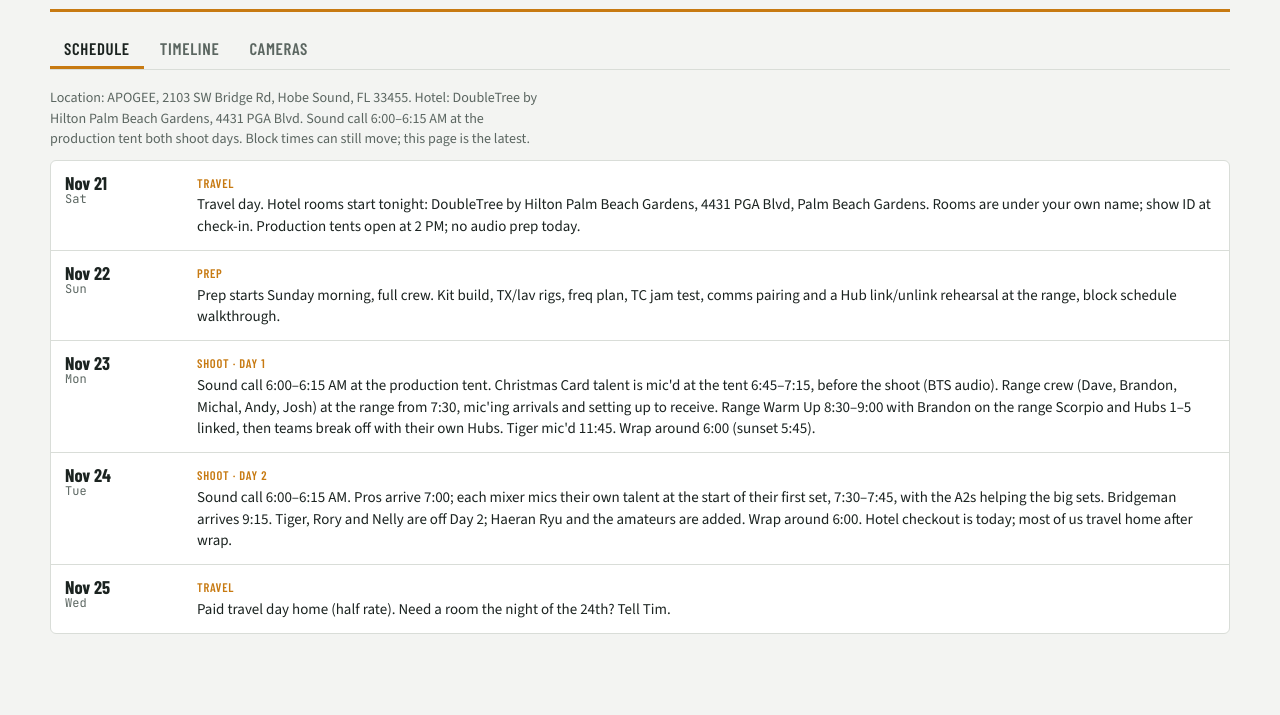
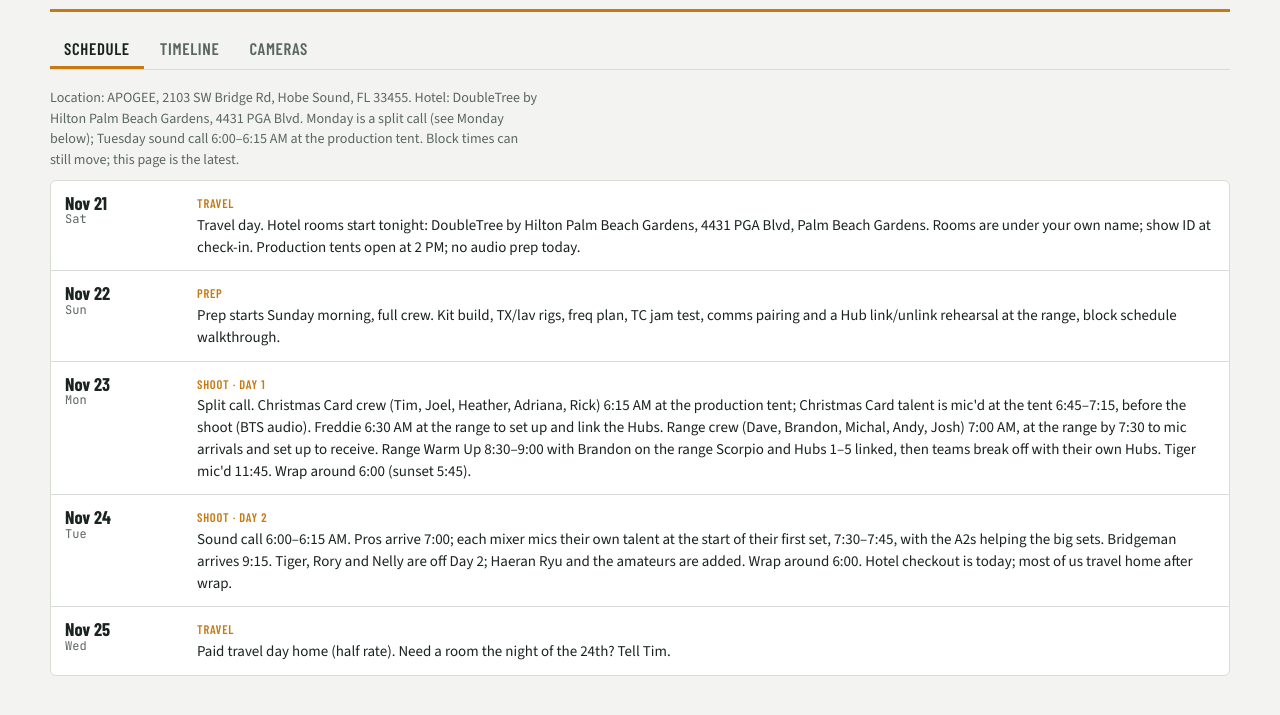
Before and after one commit to Sorpico/ts-crew, a plain HTML site: page index.html in a window 1280 px wide. Shown: the part 81-796 px from the top of the page. Drawn offline with nearby package versions, Linux system fonts and the light colour scheme.

Commit message:
Monday split call times
Co-Authored-By: Claude Opus 5.5 <noreply@anthropic.com>
Claude-Session: https://claude.ai/code/session_01Cu9tCEs3nu2uxzxxk9ftru

```diff
--- a/index.html
+++ b/index.html
@@ -267,11 +267,11 @@ var CREW=[{"id": "tim", "name": "Tim Alward", "role": "Lead", "status": "Locked"
 var DAYS=[
  {d:'Sat Nov 21',k:'Travel',t:'Travel day. Hotel rooms start tonight: DoubleTree by Hilton Palm Beach Gardens, 4431 PGA Blvd, Palm Beach Gardens. Rooms are under your own name; show ID at check-in. Production tents open at 2 PM; no audio prep today.'},
  {d:'Sun Nov 22',k:'Prep',t:'Prep starts Sunday morning, full crew. Kit build, TX/lav rigs, freq plan, TC jam test, comms pairing and a Hub link/unlink rehearsal at the range, block schedule walkthrough.'},
- {d:'Mon Nov 23',k:'Shoot · Day 1',t:'Sound call 6:00–6:15 AM at the production tent. Christmas Card talent is mic\'d at the tent 6:45–7:15, before the shoot (BTS audio). Range crew (Dave, Brandon, Michal, Andy, Josh) at the range from 7:30, mic\'ing arrivals and setting up to receive. Range Warm Up 8:30–9:00 with Brandon on the range Scorpio and Hubs 1–5 linked, then teams break off with their own Hubs. Tiger mic\'d 11:45. Wrap around 6:00 (sunset 5:45).'},
+ {d:'Mon Nov 23',k:'Shoot · Day 1',t:'Split call. Christmas Card crew (Tim, Joel, Heather, Adriana, Rick) 6:15 AM at the production tent; Christmas Card talent is mic\'d at the tent 6:45–7:15, before the shoot (BTS audio). Freddie 6:30 AM at the range to set up and link the Hubs. Range crew (Dave, Brandon, Michal, Andy, Josh) 7:00 AM, at the range by 7:30 to mic arrivals and set up to receive. Range Warm Up 8:30–9:00 with Brandon on the range Scorpio and Hubs 1–5 linked, then teams break off with their own Hubs. Tiger mic\'d 11:45. Wrap around 6:00 (sunset 5:45).'},
  {d:'Tue Nov 24',k:'Shoot · Day 2',t:'Sound call 6:00–6:15 AM. Pros arrive 7:00; each mixer mics their own talent at the start of their first set, 7:30–7:45, with the A2s helping the big sets. Bridgeman arrives 9:15. Tiger, Rory and Nelly are off Day 2; Haeran Ryu and the amateurs are added. Wrap around 6:00. Hotel checkout is today; most of us travel home after wrap.'},
  {d:'Wed Nov 25',k:'Travel',t:'Paid travel day home (half rate). Need a room the night of the 24th? Tell Tim.'}];
 function schedule(){
- return '<p class="note">Location: APOGEE, 2103 SW Bridge Rd, Hobe Sound, FL 33455. Hotel: DoubleTree by Hilton Palm Beach Gardens, 4431 PGA Blvd. Sound call 6:00–6:15 AM at the production tent both shoot days. Block times can still move; this page is the latest.</p><div class="card">'+
+ return '<p class="note">Location: APOGEE, 2103 SW Bridge Rd, Hobe Sound, FL 33455. Hotel: DoubleTree by Hilton Palm Beach Gardens, 4431 PGA Blvd. Monday is a split call (see Monday below); Tuesday sound call 6:00–6:15 AM at the production tent. Block times can still move; this page is the latest.</p><div class="card">'+
  DAYS.map(function(x){return '<div class="day"><div class="d">'+x.d.split(' ').slice(1).join(' ')+'<span>'+x.d.split(' ')[0]+'</span></div><div><span class="k">'+x.k+'</span><div>'+esc(x.t)+'</div></div></div>';}).join('')+'</div>';
 }
 
```
